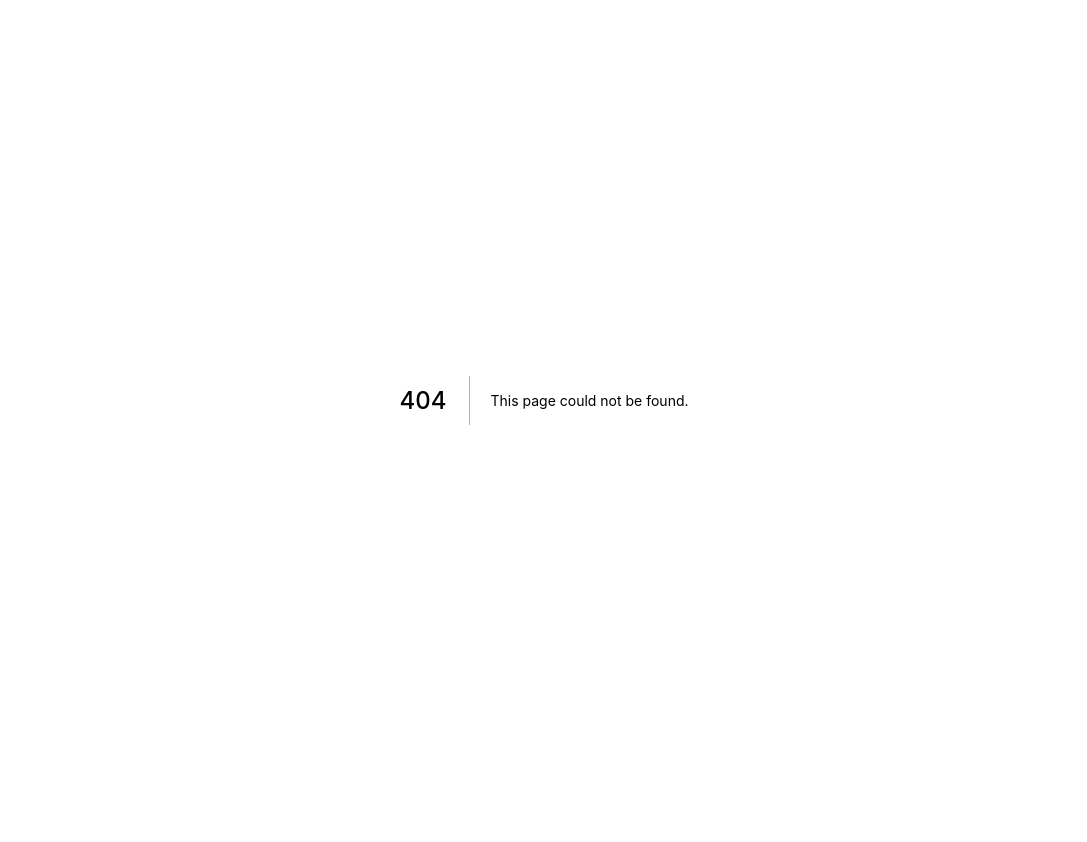
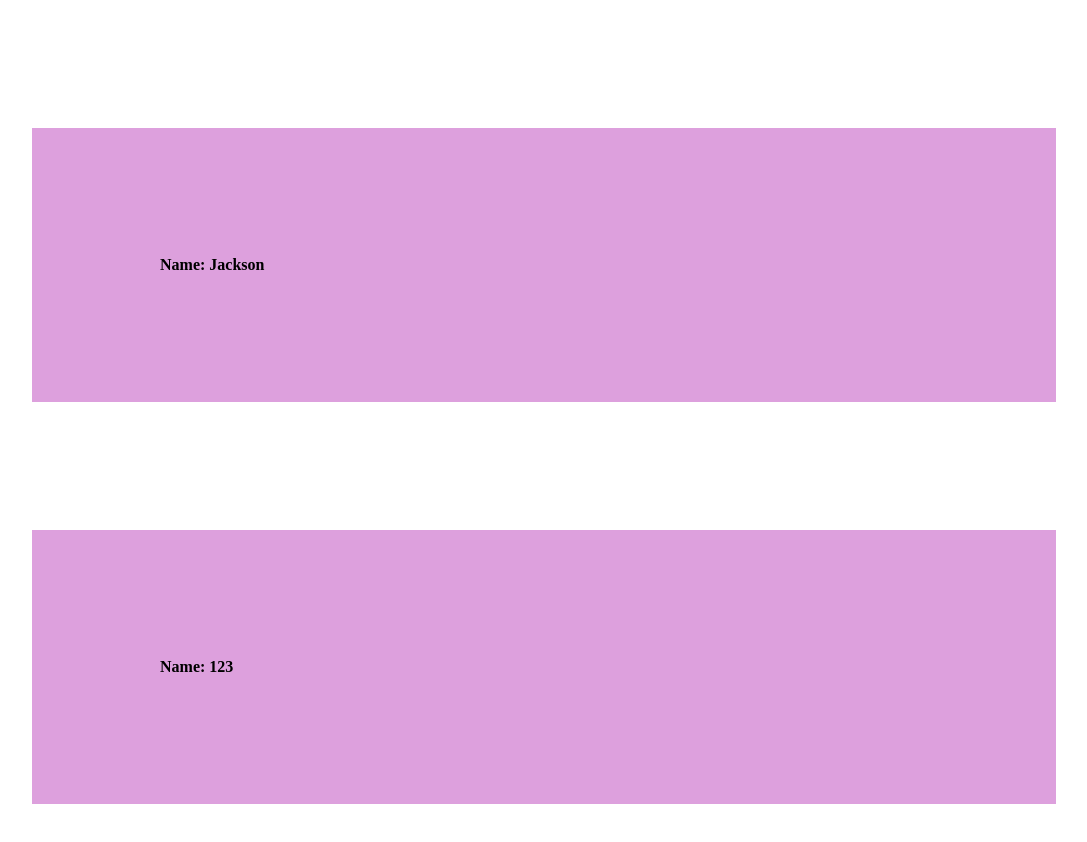
Before and after one commit to JumboCode/TUPIT, a Next.js app in the folder frontend/: page /demo/Props in a window 1280 px wide. Before the commit this address had no page. Shown: the top 842 px of the page, without its empty margins (96-1183 px from the left). Before the commit the page ends 800 px from the top, so only its background shows below. Built offline with nearby package versions, Linux system fonts and the light colour scheme.

Commit message:
create demo!

```diff
--- a/frontend/jsconfig.json
+++ b/frontend/jsconfig.json
@@ -1,5 +1,6 @@
 {
   "compilerOptions": {
+    "jsx": "react",
     "baseUrl": "./src"
   }
 }
--- a/frontend/src/pages/_app.jsx
+++ b/frontend/src/pages/_app.jsx
@@ -2,7 +2,7 @@ import React from 'react';
 import PropTypes from 'prop-types';
 import Head from 'next/head';
 
-import 'styles/global/base.scss';
+import '../styles/global/base.scss';
 
 export default function App({ Component, pageProps }) {
   return (
--- /dev/null
+++ b/frontend/src/pages/demo/NameDisplay.tsx
@@ -0,0 +1,18 @@
+import React from 'react';
+
+// Import styles
+import styles from './index.module.scss';
+import classNames from 'classnames/bind';
+const cx = classNames.bind(styles);
+
+type NameDisplayProps = {
+  name: string;
+};
+
+const NameDisplay: React.FC<NameDisplayProps> = ({ name }) => (
+  <div className={cx('name-display')}>
+    <h1>Name: {name}</h1>
+  </div>
+);
+
+export { NameDisplay, NameDisplayProps };
--- /dev/null
+++ b/frontend/src/pages/demo/Props.tsx
@@ -0,0 +1,17 @@
+import React from 'react';
+
+// Import styles
+import styles from './index.module.scss';
+import classNames from 'classnames/bind';
+const cx = classNames.bind(styles);
+
+import { NameDisplay } from './NameDisplay';
+
+const Page: React.FC = () => (
+  <div className={cx('demo-ts')}>
+    <NameDisplay name={'Jackson'} />
+    <NameDisplay name={123} />
+  </div>
+);
+
+export default Page;
--- /dev/null
+++ b/frontend/src/pages/demo/index.module.scss
@@ -0,0 +1,5 @@
+.name-display {
+  padding: 10%;
+  margin: 10%;
+  background-color: plum;
+}
--- /dev/null
+++ b/frontend/src/pages/demo/simple/index.module.scss
@@ -0,0 +1,7 @@
+.demo-ts {
+  background-color: lightblue;
+}
+
+.demo-js {
+  background-color: lightpink;
+}
```
Also changed, not shown: frontend/src/pages/demo/simple/js.jsx (added, +14 -0 lines), frontend/src/pages/demo/simple/ts.tsx (added, +14 -0 lines), frontend/tsconfig.json (added, +19 -0 lines), frontend/next-env.d.ts (added).
